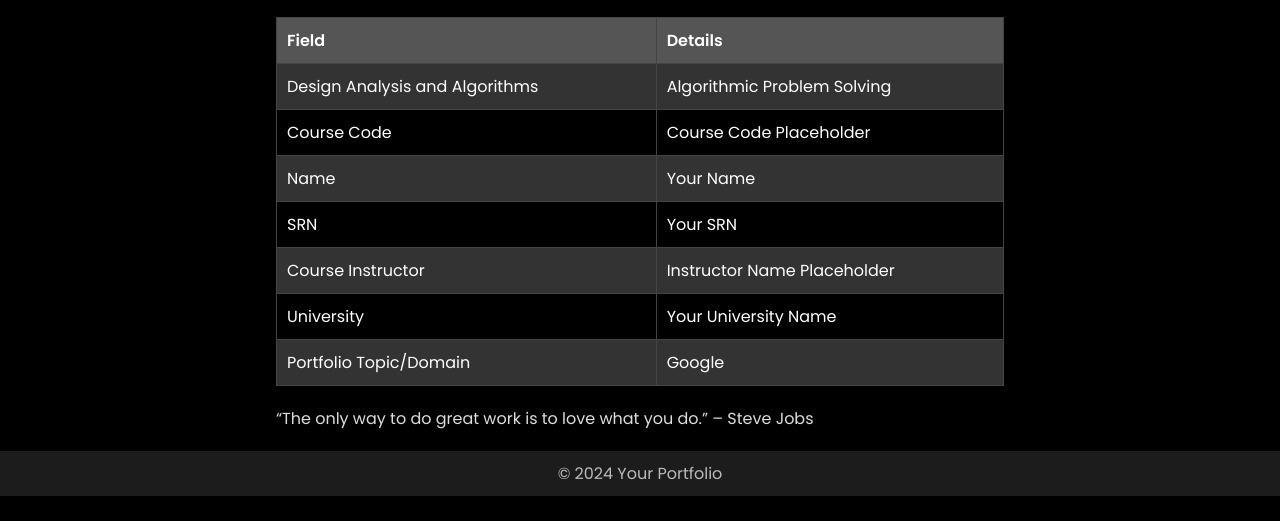
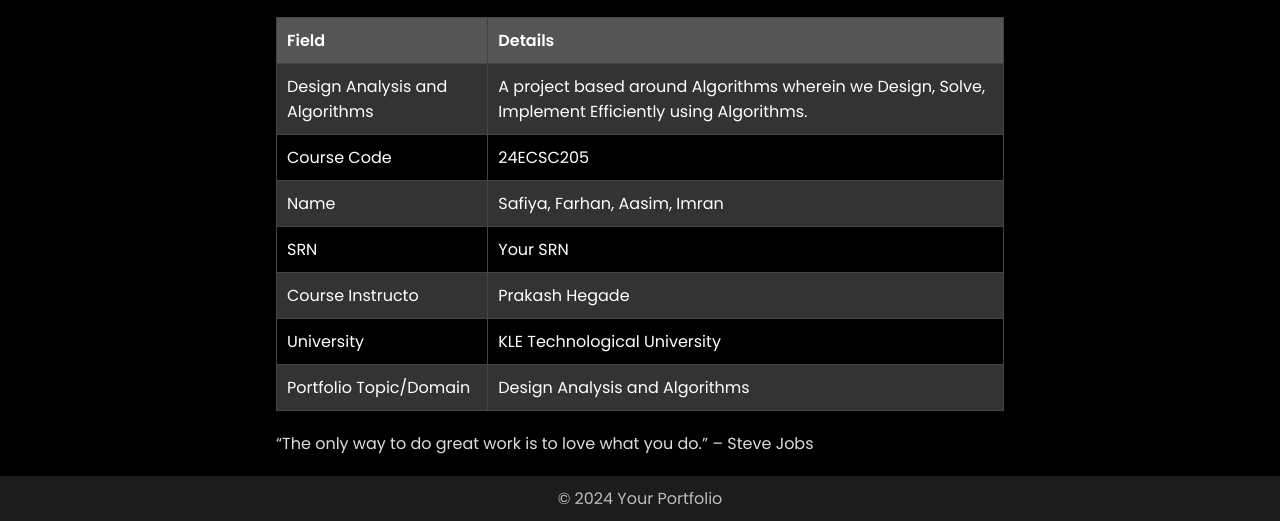
Before and after one commit to Safiya-SDE/citydesign, a plain HTML site: page index.html in a window 1280 px wide. Shown: the part 5294-5815 px from the top of the page. Before the commit the page ends 5790 px from the top, so only its background shows below. Drawn offline with Linux system fonts and the light colour scheme.

Commit message:
Update index.html

```diff
--- a/index.html
+++ b/index.html
@@ -402,31 +402,31 @@ Map of Prakashavan.</li></td>
                 </tr>
                 <tr>
                     <td>Design Analysis and Algorithms</td>
-                    <td>Algorithmic Problem Solving</td>
+                    <td>A project based around Algorithms wherein we Design, Solve, Implement Efficiently using Algorithms. </td>
                 </tr>
                 <tr>
                     <td>Course Code</td>
-                    <td>Course Code Placeholder</td>
+                    <td>24ECSC205</td>
                 </tr>
                 <tr>
                     <td>Name</td>
-                    <td>Your Name</td>
+                    <td>Safiya, Farhan, Aasim, Imran</td>
                 </tr>
                 <tr>
                     <td>SRN</td>
                     <td>Your SRN</td>
                 </tr>
                 <tr>
-                    <td>Course Instructor</td>
-                    <td>Instructor Name Placeholder</td>
+                    <td>Course Instructo</td>
+                    <td>Prakash Hegade</td>
                 </tr>
                 <tr>
                     <td>University</td>
-                    <td>Your University Name</td>
+                    <td>KLE Technological University</td>
                 </tr>
                 <tr>
                     <td>Portfolio Topic/Domain</td>
-                    <td>Google</td>
+                    <td>Design Analysis and Algorithms</td>
                 </tr>
             </table>
 
```
